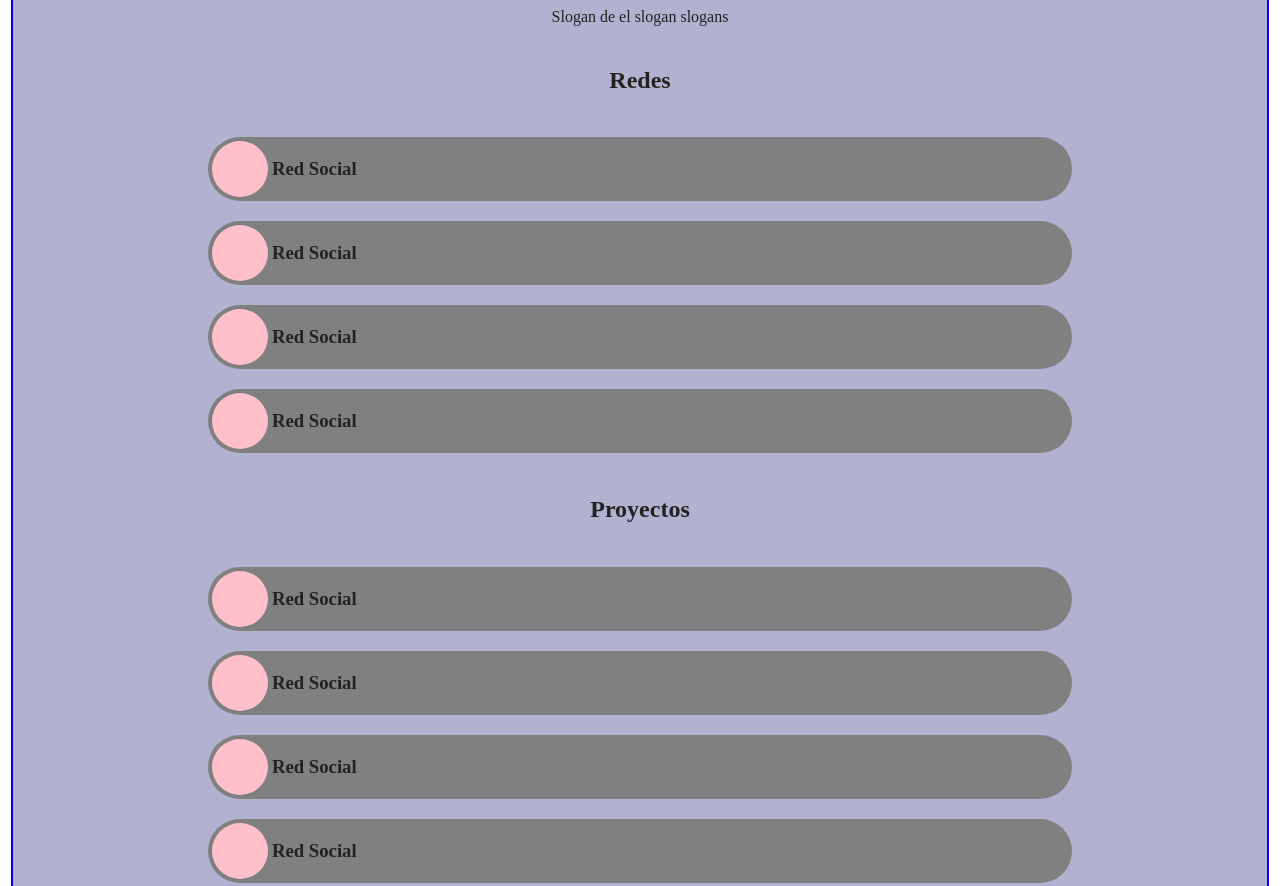
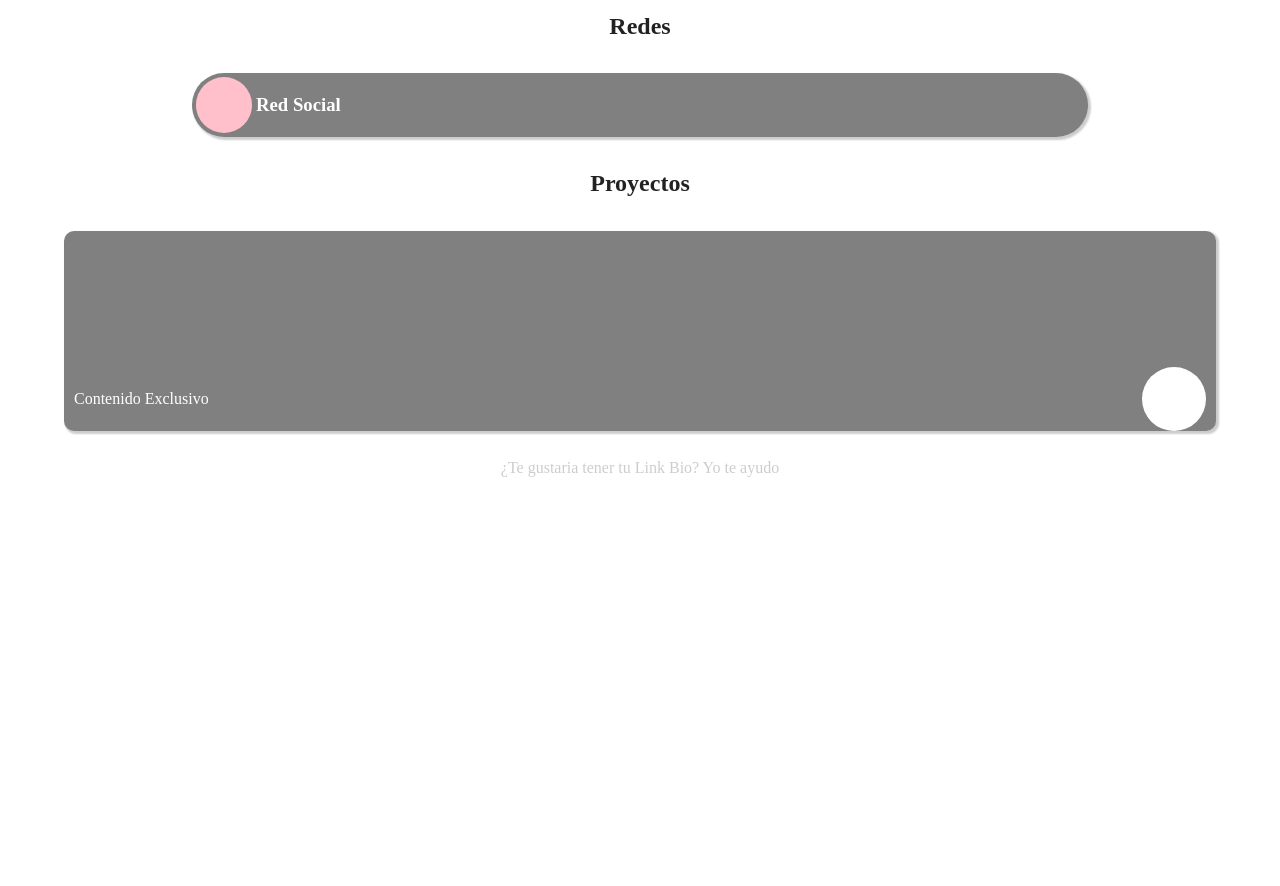
Before and after one commit to JerogZurcBacu/linkme-itssussanranbed, a website: page index.html in a window 1280 px wide. Shown: the part 400-1286 px from the top of the page. After the commit the page ends 895 px from the top, so only its background shows below. Drawn offline with Linux system fonts and the light colour scheme.

Commit message:
tercer carga, estilos basicos y links listos

```diff
--- a/css/main.css
+++ b/css/main.css
@@ -95,13 +95,12 @@ textarea {
 */
 
 .contenedor {
-  width: calc(100% - 20px);
+  width: 100%;
   height: 100%;
   display: flex;
   flex-direction: column;
   justify-content: flex-start;
   align-items: center;
-  padding: 10px;
 }
 
 #encabezado {
@@ -110,9 +109,7 @@ textarea {
 }
 
 #cuerpo {
-  background-color: rgba(0, 0, 100, 0.3);
-  border: 2px solid blue;
-  width: 98vw;
+  width: 100vw;
   height: auto;
   padding: 15vh 0 0 0;
   position: absolute;
@@ -152,6 +149,14 @@ textarea {
 * Botones
 */
 
+#link_boton {
+  width: 100%;
+  display: flex;
+  flex-direction: column;
+  align-items: center;
+  color: white;
+}
+
 .boton {
   width: 70%;
   height: 8vh;
@@ -161,6 +166,7 @@ textarea {
   display: flex;
   flex-direction: row;
   justify-content: flex-start;
+  box-shadow: 2px 2px 2px 1px rgba(0, 0, 0, 0.2);
 }
 
 #cont_logo {
@@ -176,14 +182,16 @@ textarea {
   height: 25vh;
   border-radius: 10px;
   background-color: gray;
+  margin: 10px 0;
   display: flex;
   flex-direction: column;
   justify-content: flex-end;
+  box-shadow: 2px 2px 2px 1px rgba(0, 0, 0, 0.2);
 }
 
 #cont_texto_icon {
-  background-color: white;
-  padding: 0 5px;
+  color: white;
+  padding: 0 10px;
   display: flex;
   justify-content: space-between;
   align-items: center;
@@ -192,7 +200,23 @@ textarea {
 #icono {
   width: 5vw;
   height: 5vw;
-  background-color: black;
+  background-color: white;
+}
+
+/*
+* Estilos
+*/
+
+a {
+  text-decoration: none;
+}
+
+#slogan {
+  margin: 0;
+}
+
+#cta_link_bio {
+  color: rgba(0, 0, 0, 0.2);
 }
 
 /* ==========================================================================
--- a/index.html
+++ b/index.html
@@ -40,49 +40,26 @@
         <p id="slogan">Slogan de el slogan slogans</p>
         <h2 class="subtitulos">Redes</h2>
         <div class="contenedor" id="cont_botones">
-          <div class="boton">
-            <div class="circulo" id="cont_logo"></div>
-            <h3>Red Social</h3>
-          </div>
-          <div class="boton">
-            <div class="circulo" id="cont_logo"></div>
-            <h3>Red Social</h3>
-          </div>
-          <div class="boton">
-            <div class="circulo" id="cont_logo"></div>
-            <h3>Red Social</h3>
-          </div>
-          <div class="boton">
-            <div class="circulo" id="cont_logo"></div>
-            <h3>Red Social</h3>
-          </div>
+            <a id="link_boton" href="#" target="_blank">
+            <div class="boton">
+              <div class="circulo" id="cont_logo"></div>
+              <h3>Red Social</h3>
+            </div>
+          </a>
         </div>
         <h2 class="subtitulos">Proyectos</h2>
         <div class="contenedor" id="cont_botones">
-          <div class="boton">
-            <div class="circulo" id="cont_logo"></div>
-            <h3>Red Social</h3>
-          </div>
-          <div class="boton">
-            <div class="circulo" id="cont_logo"></div>
-            <h3>Red Social</h3>
-          </div>
-          <div class="boton">
-            <div class="circulo" id="cont_logo"></div>
-            <h3>Red Social</h3>
-          </div>
-          <div class="boton">
-            <div class="circulo" id="cont_logo"></div>
-            <h3>Red Social</h3>
-          </div>
+          <!--botones-->
         </div>
+        <a id="link_rectangulo" href="#" target="_blank">
         <div class="rectangulo">
           <div id="cont_texto_icon">
             <p>Contenido Exclusivo</p>
             <div class="circulo" id="icono"></div>
           </div>
         </div>
-        <p>¿Te gustaria tener tu Link Bio? Yo te ayudo</p>
+        </a>
+        <p id="cta_link_bio">¿Te gustaria tener tu Link Bio? Yo te ayudo</p>
       </div>
     </div>
 
```
